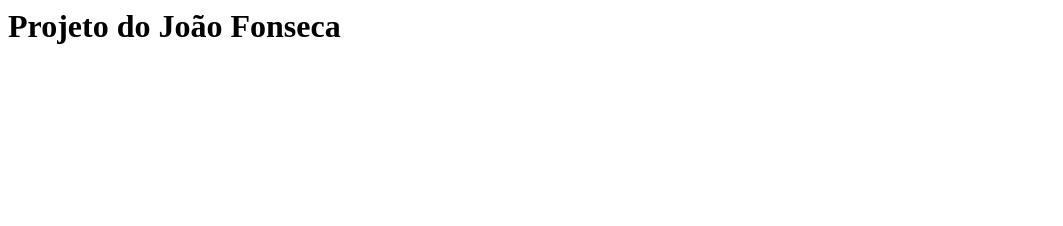
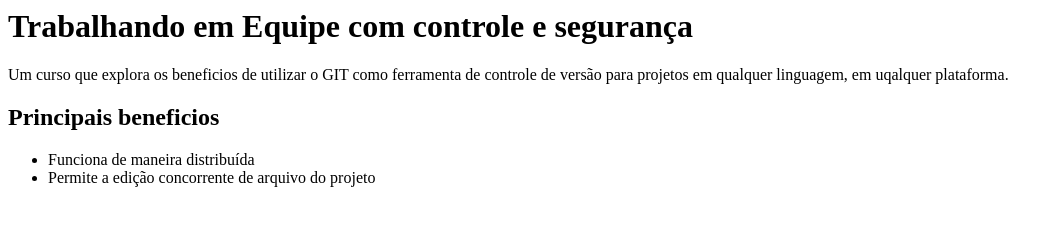
Before and after one commit to alanrprado/meu-site, a plain HTML site: page index.html in a window 1280 px wide. Shown: the whole page, without its empty margins (0-1063 px from the left). Drawn offline with Linux system fonts and the light colour scheme.

Commit message:
inicio do design

```diff
--- /dev/null
+++ b/estilo.css
@@ -0,0 +1,3 @@
+body {
+	background-color: blue;
+}
--- a/index.html
+++ b/index.html
@@ -3,7 +3,15 @@
 
     </header>
     <body>
-    <h1>Projeto do João Fonseca</h1>
+    <h1>Trabalhando em Equipe com controle e segurança</h1>
+    <p>
+        Um curso que explora os beneficios de utilizar o GIT como ferramenta de controle de versão para projetos em qualquer linguagem, em uqalquer plataforma.
+    </p>
 
+    <h2>Principais beneficios</h2>
+    <ul>
+        <li>Funciona de maneira distribuída</li>
+        <li> Permite a edição concorrente de arquivo do projeto</li>
+    </ul>
     </body>
 </html>
```
